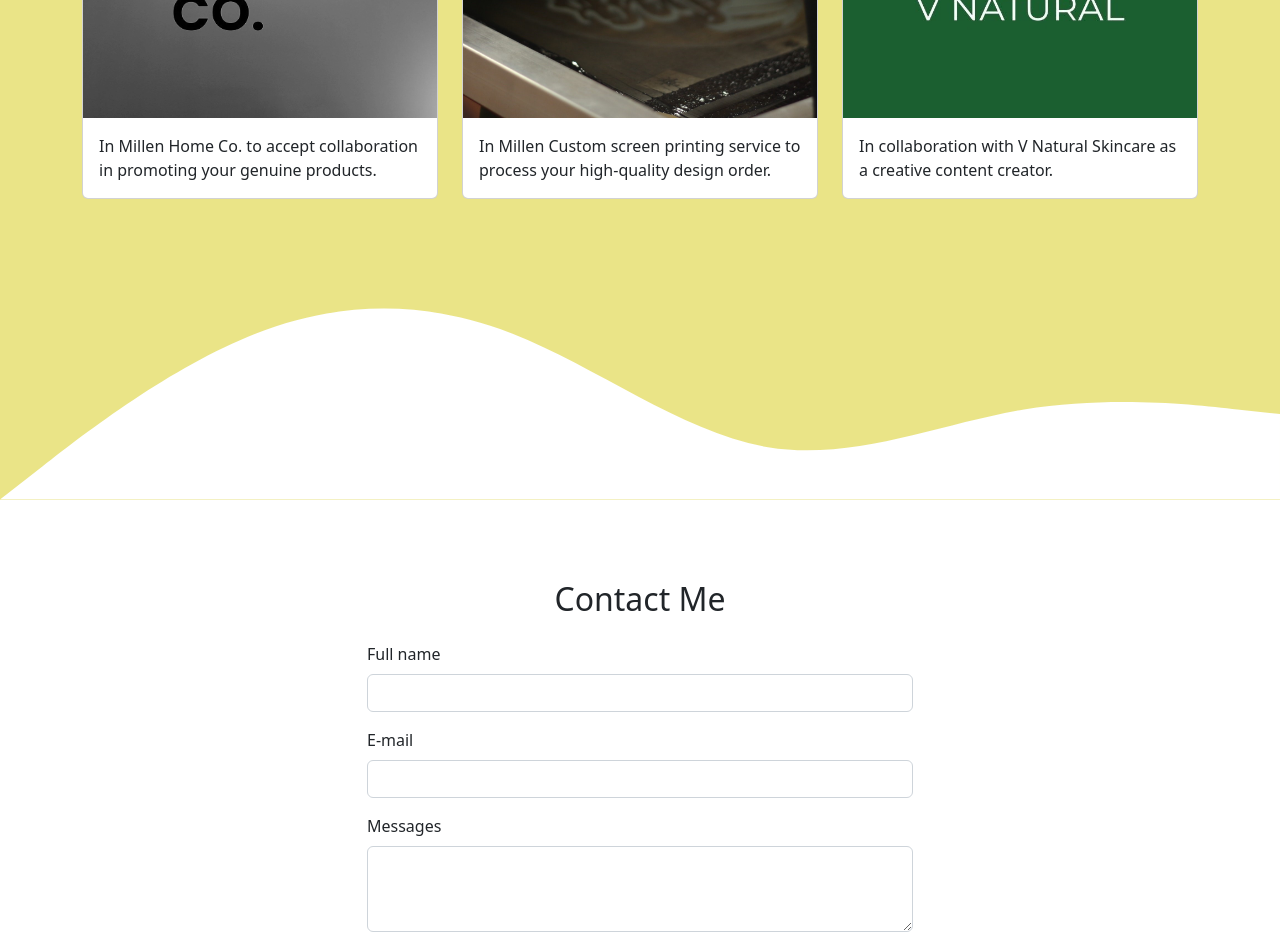
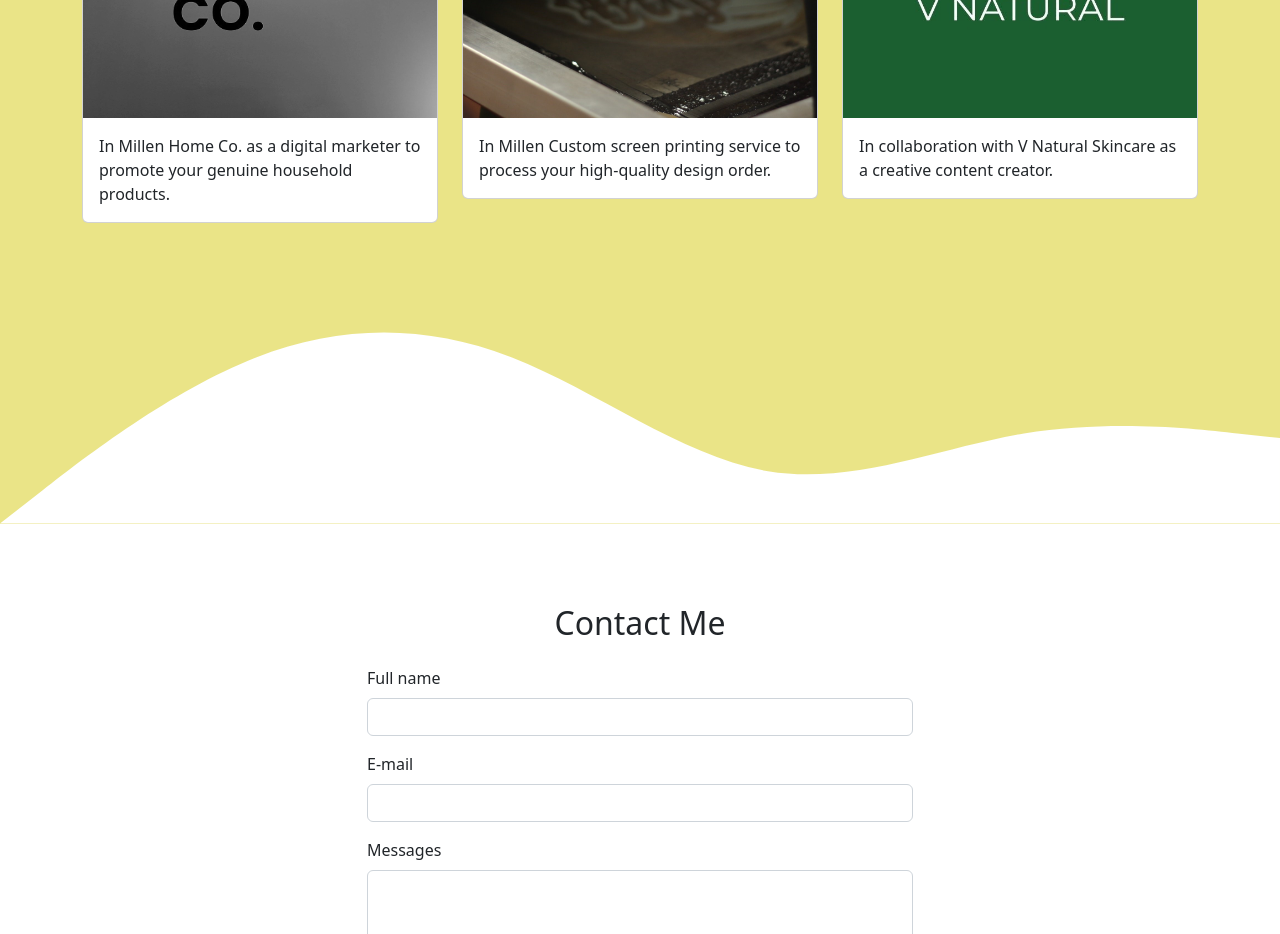
Before and after one commit to Siska022/siskaseptiani.github.io, a plain HTML site: page cv_bootstrap5.html in a window 1280 px wide. Shown: the part 1720-2654 px from the top of the page. Drawn offline with nearby package versions, Linux system fonts and the light colour scheme.

Commit message:
update about dan project

```diff
--- a/cv_bootstrap5.html
+++ b/cv_bootstrap5.html
@@ -100,7 +100,7 @@
             <div class="card">
               <img src="projects/mhc2.png" class="card-img-top" alt="Projects 1" />
               <div class="card-body">
-                <p class="card-text">In Millen Home Co. to accept collaboration in promoting your genuine products.</p>
+                <p class="card-text">In Millen Home Co. as a digital marketer to promote your genuine household products.</p>
               </div>
             </div>
           </div>
```
Also changed, not shown: mc-bootstrap.html (+1 -1 lines).
